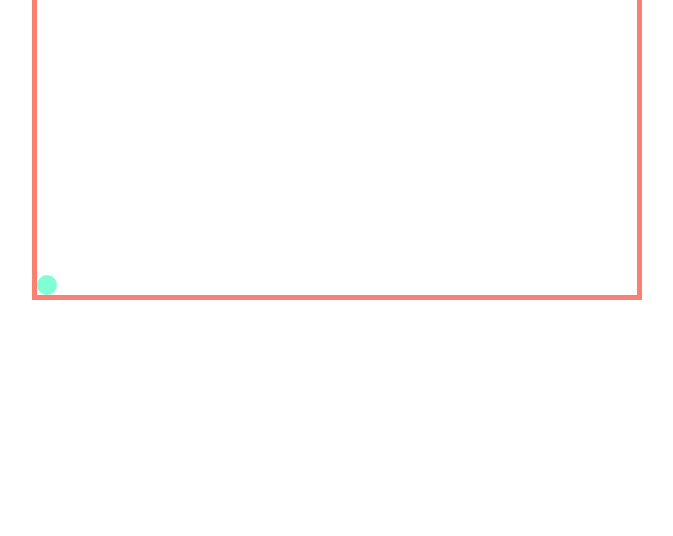
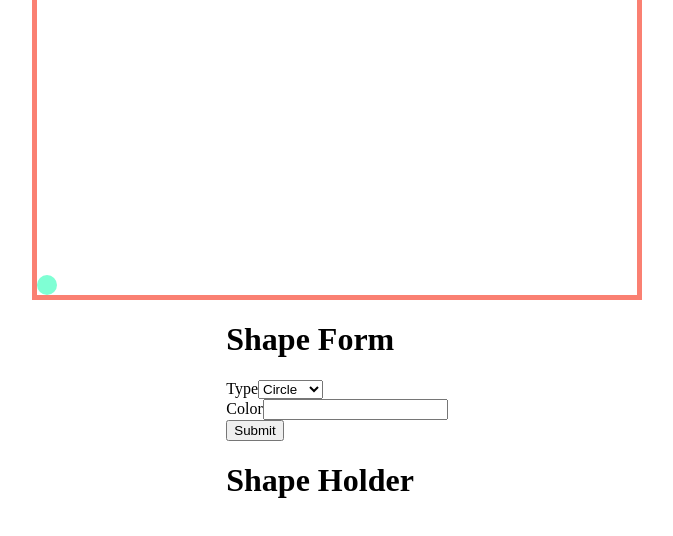
Before and after one commit to CodeCoreYVR/react-demo-jan-2017, a React (Create React App) app: page / in a window 1280 px wide. Shown: the part 1760-2296 px from the top of the page, without its empty margins (303-976 px from the left). Built offline with nearby package versions, Linux system fonts and the light colour scheme.

Commit message:
Add solution for Shape Maker lab

```diff
--- /dev/null
+++ b/src/ShapeMaker.js
@@ -0,0 +1,64 @@
+import React, {Component} from 'react';
+
+function Shape ({color = 'Blue', type = 'Square'}) {
+  return <div
+    style={{
+      backgroundColor: color,
+        height: '3rem',
+        width: '3rem',
+        borderRadius: type === 'circle' ? '999999px' : '0px'
+    }}
+    className='Shape'></div>;
+}
+
+function ShapeHolder ({shapes = []}) {
+  return <div className="ShapeHolder">
+    { shapes.map((shape, i) => <Shape key={i} {...shape} />) }
+  </div>
+}
+
+export default class ShapeMaker extends Component {
+  constructor (props) {
+    super(props)
+    this.state = {
+      shapes: []
+    }
+
+    this.addShape = this.addShape.bind(this);
+  }
+
+  addShape (event) {
+    event.preventDefault();
+    const {shapes} = this.state;
+
+    this.setState({
+      shapes: shapes.concat({
+        type: this.refs.type.value,
+        color: this.refs.color.value
+      })
+    })
+  }
+
+  render () {
+    return <div className="ShapeMaker">
+      <form onSubmit={this.addShape}>
+        <h1>Shape Form</h1>
+        <div>
+          <label>Type</label>
+          <select ref="type">
+            <option value="circle">Circle</option>
+            <option value="square">Square</option>
+          </select>
+        </div>
+        <div>
+          <label>Color</label>
+          <input type="text" ref="color"/>
+        </div>
+        <input type="submit" value="Submit"/>
+      </form>
+
+      <h1>Shape Holder</h1>
+      <ShapeHolder shapes={this.state.shapes} />
+    </div>
+  }
+}
--- a/src/index.js
+++ b/src/index.js
@@ -12,6 +12,7 @@ import Timer from './Timer';
 import StopWatch from './StopWatch';
 import Search from './Search';
 import ShapeMover from './ShapeMover';
+import ShapeMaker from './ShapeMaker';
 
 const App = props => {
   const styles = {
@@ -41,6 +42,7 @@ const App = props => {
     <StopWatch />
     <Search names={names} />
     <ShapeMover />
+    <ShapeMaker />
   </div>
 }
 
```
